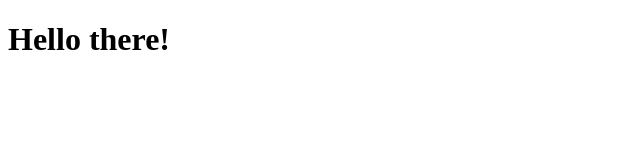
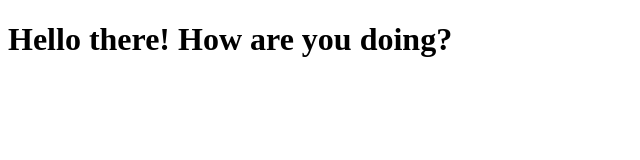
Before and after one commit to tushartgupta/html, a plain HTML site: page site/index.html in a window 1280 px wide. Shown: the whole page, without its empty margins (0-640 px from the left). Drawn offline with Linux system fonts and the light colour scheme.

Commit message:
Small addition to the page.

```diff
--- a/site/index.html
+++ b/site/index.html
@@ -4,6 +4,6 @@
 	<title>Hello there!</title>
 </head>
 <body>
-<h1>Hello there!</h1>
+<h1>Hello there! How are you doing?</h1>
 </body>
 </html>
```
